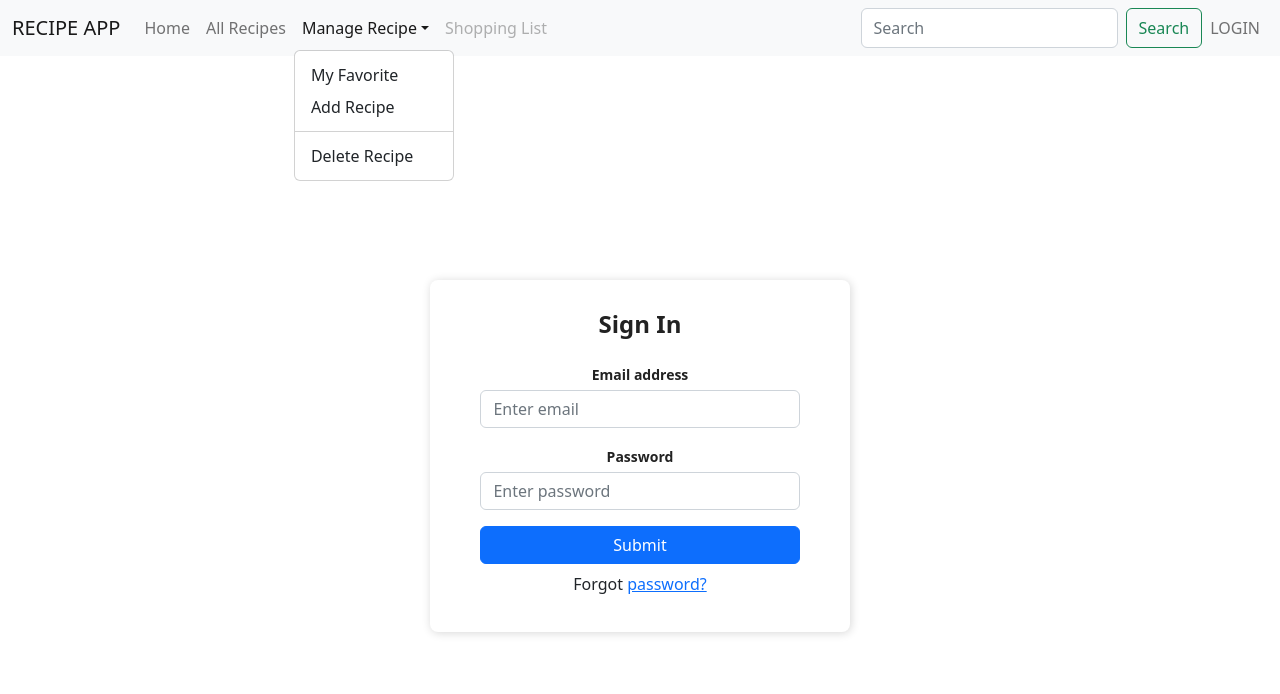
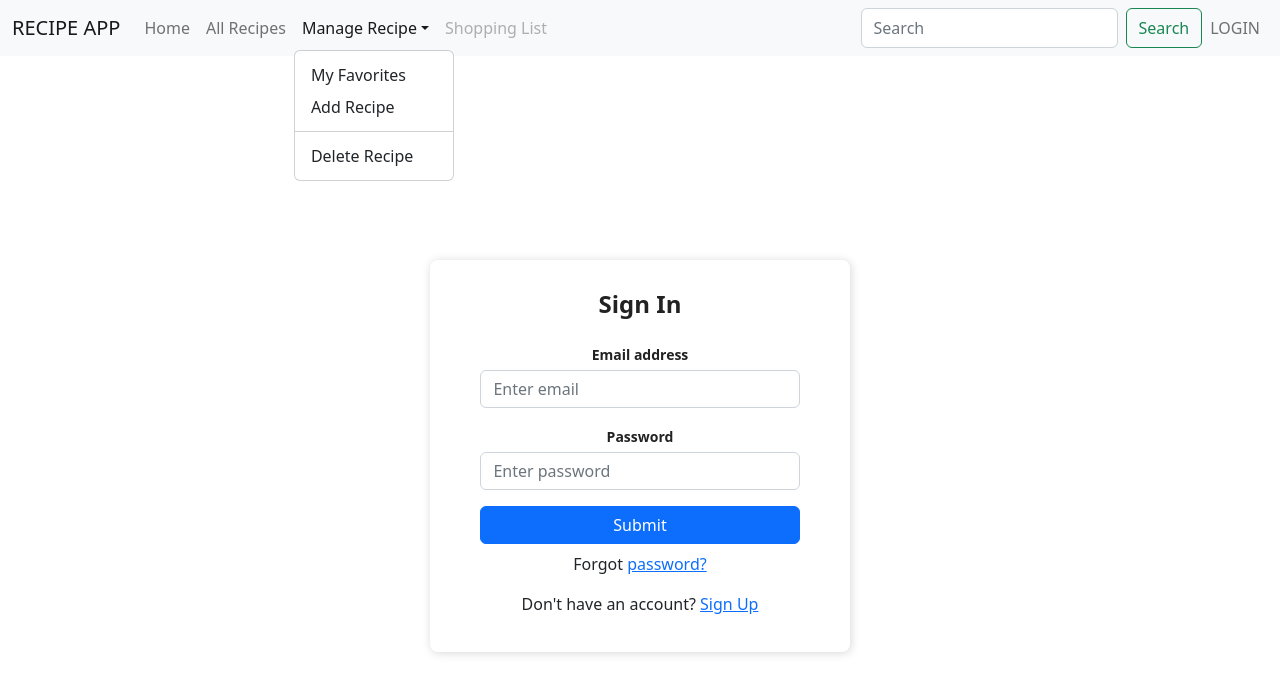
Before and after one commit to lift-off-lc/recipe-app, a React (Create React App) app in the folder client/: page /login in a window 1280 px wide. Both pictures are taken after a click on the button "Manage Recipe". Shown: the top 694 px of the page. Built offline with nearby package versions, Linux system fonts and the light colour scheme.

Commit message:
Created signUp.component.js and SignUp.js page

```diff
--- a/client/src/components/NavBar.js
+++ b/client/src/components/NavBar.js
@@ -22,7 +22,7 @@ function NavBar() {
             <Nav.Link href="/">Home</Nav.Link>
             <Nav.Link href="/recipelist">All Recipes</Nav.Link>
             <NavDropdown title="Manage Recipe" id="navbarScrollingDropdown">
-              <NavDropdown.Item href="#action3">My Favorite</NavDropdown.Item>
+              <NavDropdown.Item href="#action3">My Favorites</NavDropdown.Item>
               <NavDropdown.Item href="#action4">
                 Add Recipe
               </NavDropdown.Item>
--- a/client/src/pages/Login.js
+++ b/client/src/pages/Login.js
@@ -34,6 +34,9 @@ function Login() {
           <p className="forgot-password text-right mt-2">
             Forgot <a href="#">password?</a>
           </p>
+          <p className="sign-up text-right mt-2">
+            Don't have an account? <a href="#">Sign Up</a>
+          </p>
         </div>
               </div>
             </form>
--- a/client/src/pages/RecipeList.js
+++ b/client/src/pages/RecipeList.js
@@ -2,6 +2,6 @@ import React from 'react'
 
 export default function RecipeList() {
   return (
-    <div>RecipeList</div>
+    <div>Recipe List</div>
   )
 }
```
Also changed, not shown: client/src/components/signUp.component.js (added), client/src/pages/SignUp.js (added), 1 other file (tests, documents, lock files or other folders).
